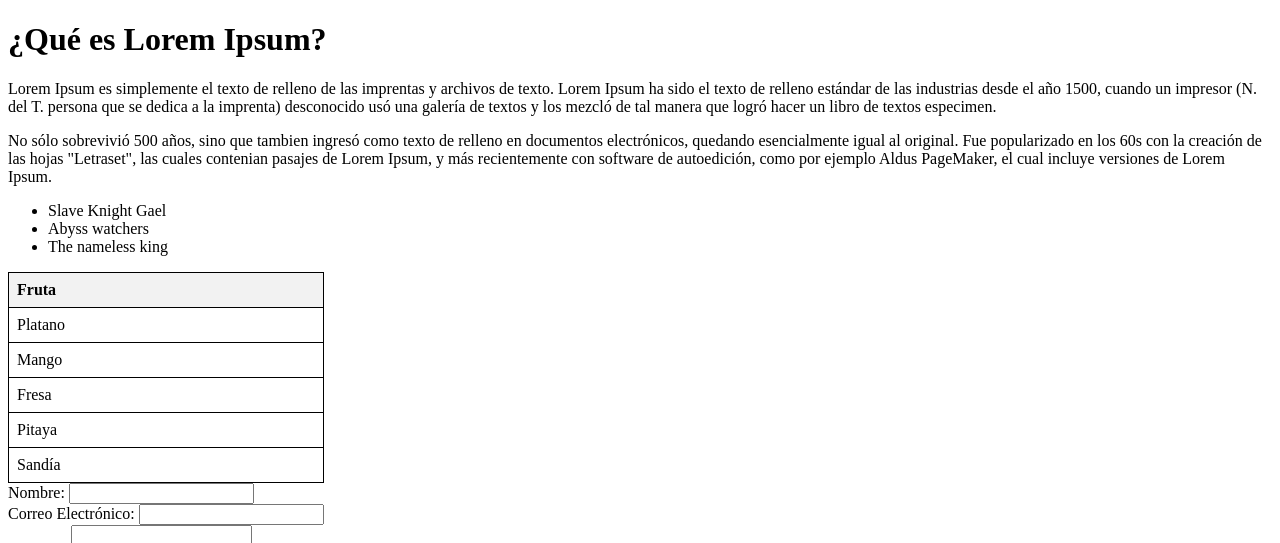
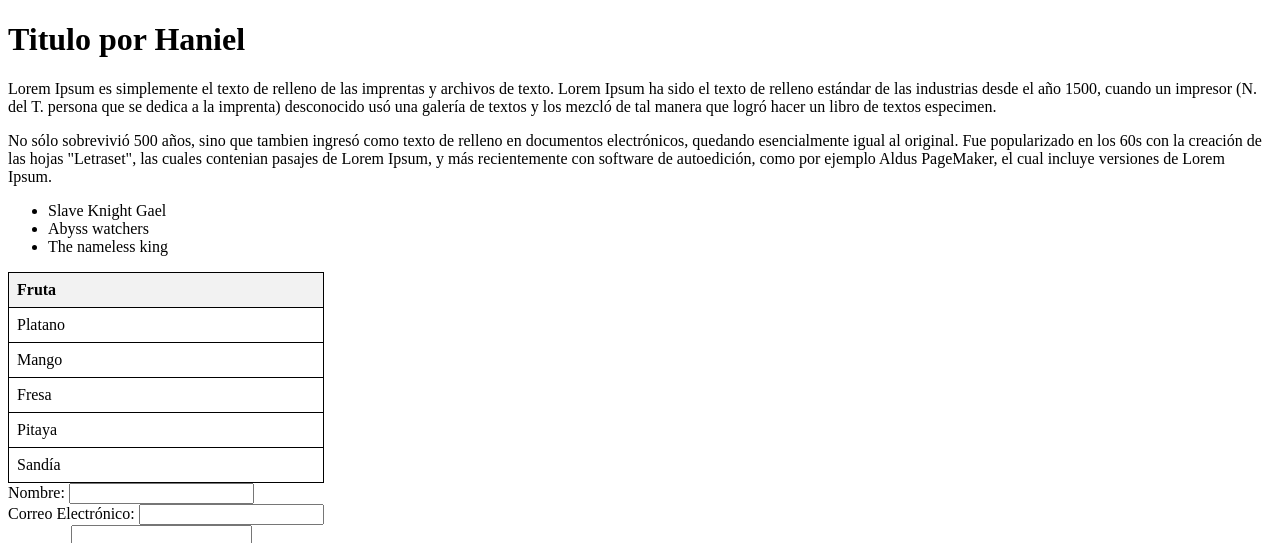
Before and after one commit to AxlSegundo/Practica-1_1, a plain HTML site: page Index.html in a window 1280 px wide. Shown: the top 543 px of the page. Drawn offline with Linux system fonts and the light colour scheme.

Commit message:
cambio de titulo

```diff
--- a/Index.html
+++ b/Index.html
@@ -6,7 +6,7 @@
     <title>Tarea 1.3</title>
 </head>
 <body>
-    <h1>¿Qué es Lorem Ipsum?</h1>
+    <h1>Titulo por Haniel</h1>
     <p>Lorem Ipsum es simplemente el texto de relleno de las imprentas y archivos de texto. Lorem Ipsum ha sido el texto de relleno estándar de las industrias desde el año 1500, cuando un impresor (N. del T. persona que se dedica a la imprenta) desconocido usó una galería de textos y los mezcló de tal manera que logró hacer un libro de textos especimen.</p>
     <p>No sólo sobrevivió 500 años, sino que tambien ingresó como texto de relleno en documentos electrónicos, quedando esencialmente igual al original. Fue popularizado en los 60s con la creación de las hojas "Letraset", las cuales contenian pasajes de Lorem Ipsum, y más recientemente con software de autoedición, como por ejemplo Aldus PageMaker, el cual incluye versiones de Lorem Ipsum.</p>
     <ul>
```
